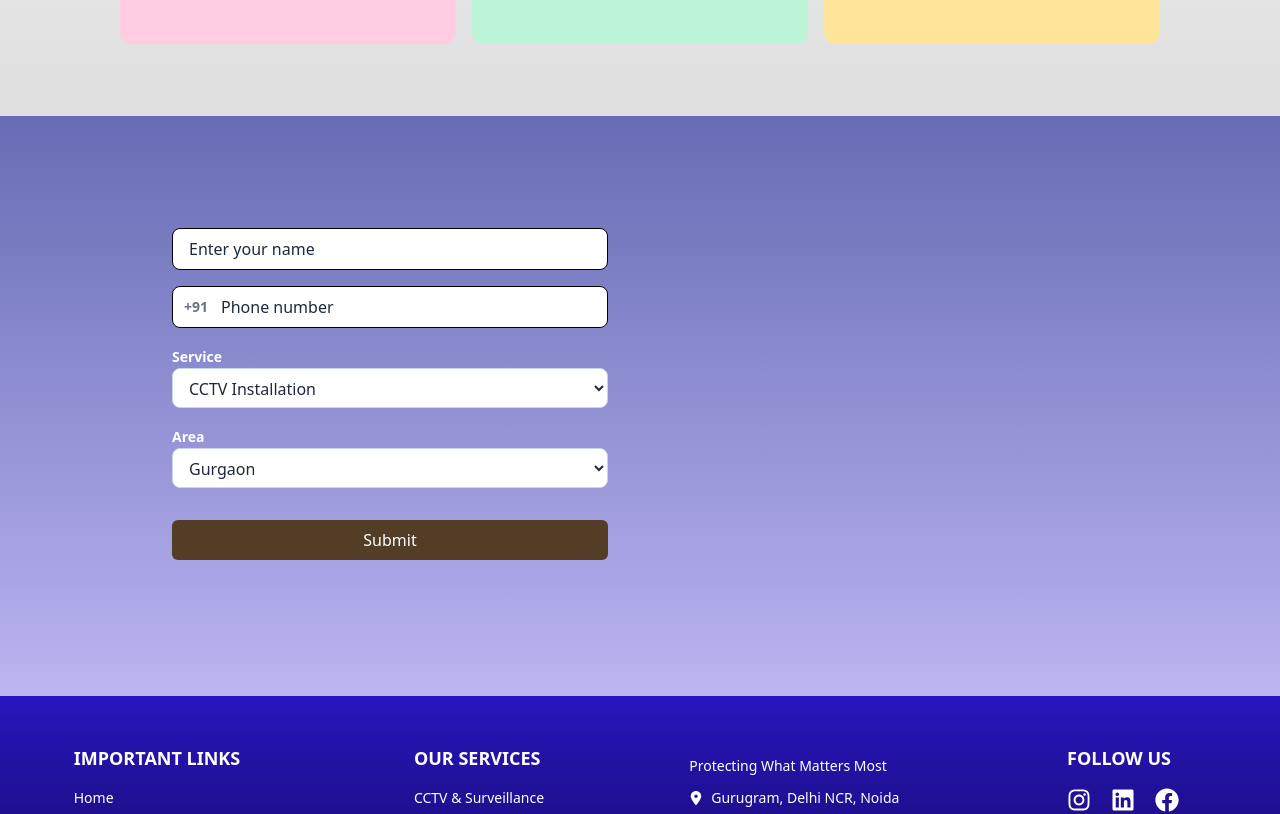
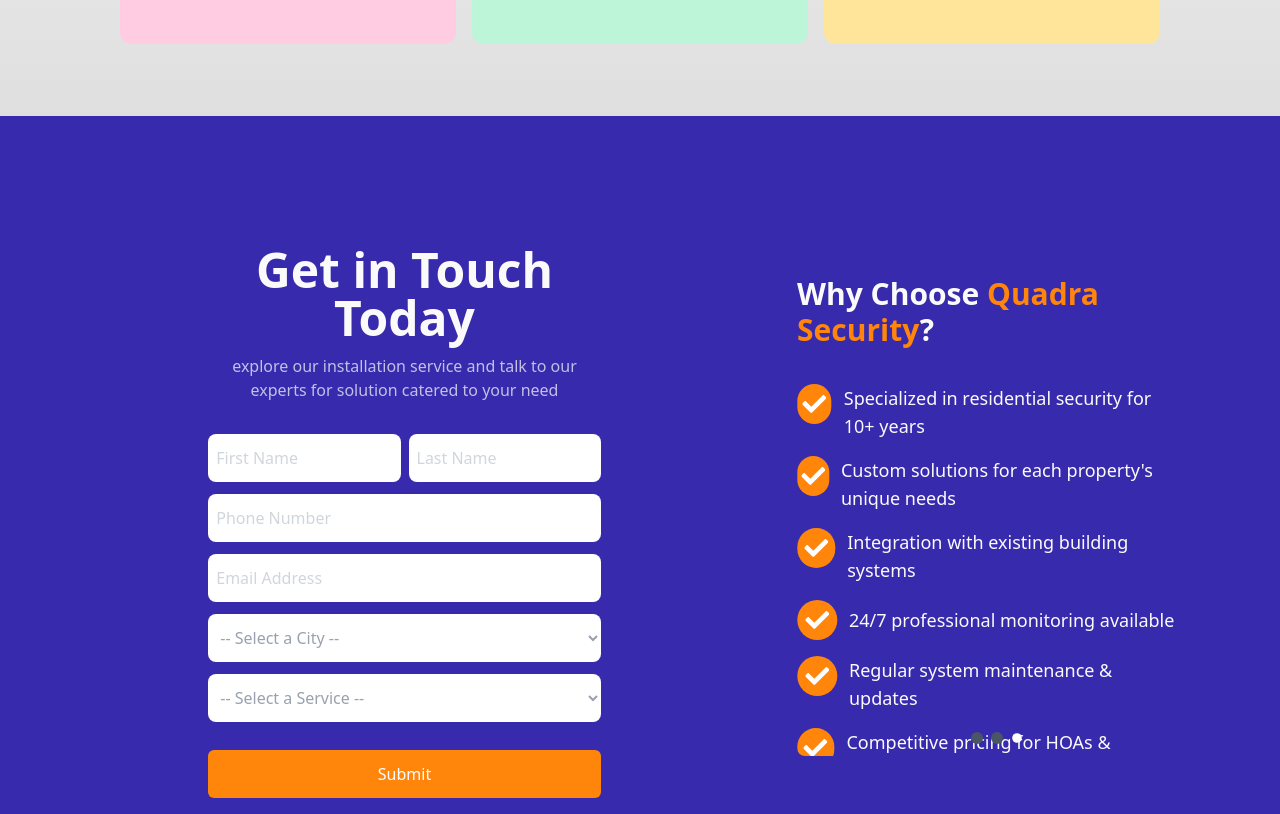
Before and after one commit to quadra-dev/QudraSecurityV2, a Next.js app: page /solutions/campus in a window 1280 px wide. Shown: the part 2187-3001 px from the top of the page. Built offline with nearby package versions, Linux system fonts and the light colour scheme.

Commit message:
contact form added to each of the solution page

```diff
--- a/src/app/solutions/bank/page.tsx
+++ b/src/app/solutions/bank/page.tsx
@@ -1,7 +1,7 @@
 import InterestedCard from "@/components/cards/InterestedCard";
-import ContactForm from "@/components/contactForms/Contactform";
 import Buttonfunction from "@/components/Buttonfunction/Buttonfunction";
 import data from "@/constants/solutionPage/bank.json";
+import { ContactForm1 } from "@/components/contactForms/ContactForm1";
 
 export default function Bank() {
   return (
@@ -21,7 +21,7 @@
         <Buttonfunction data={data} />
       </div>
       <InterestedCard />
-      <ContactForm />
+      <ContactForm1/>
     </div>
   );
 }
--- a/src/app/solutions/campus/page.tsx
+++ b/src/app/solutions/campus/page.tsx
@@ -2,6 +2,7 @@
 import ContactForm from "@/components/contactForms/Contactform";
 import Buttonfunction from "@/components/Buttonfunction/Buttonfunction";
 import data from "@/constants/solutionPage/campus.json";
+import { ContactForm1 } from "@/components/contactForms/ContactForm1";
 
 export default function Campus() {
   return (
@@ -22,7 +23,7 @@
         <Buttonfunction data={data} />
       </div>
       <InterestedCard />
-      <ContactForm />
+      <ContactForm1/>
     </div>
   );
 }
--- a/src/app/solutions/hotels/page.tsx
+++ b/src/app/solutions/hotels/page.tsx
@@ -2,6 +2,7 @@
 import ContactForm from "@/components/contactForms/Contactform";
 import Buttonfunction from "@/components/Buttonfunction/Buttonfunction";
 import data from "@/constants/solutionPage/hotels.json";
+import { ContactForm1 } from "@/components/contactForms/ContactForm1";
 
 export default function Hotels() {
   return (
@@ -22,7 +23,7 @@
         <Buttonfunction data={data} />
       </div>
       <InterestedCard />
-      <ContactForm />
+      <ContactForm1 />
     </div>
   );
 }
--- a/src/app/solutions/retail/page.tsx
+++ b/src/app/solutions/retail/page.tsx
@@ -2,6 +2,7 @@
 import ContactForm from "@/components/contactForms/Contactform";
 import Buttonfunction from "@/components/Buttonfunction/Buttonfunction";
 import data from "@/constants/solutionPage/retails.json";
+import { ContactForm1 } from "@/components/contactForms/ContactForm1";
 
 export default function Retail() {
   return (
@@ -22,7 +23,7 @@
         <Buttonfunction data={data} />
       </div>
       <InterestedCard />
-      <ContactForm />
+      <ContactForm1 />
     </div>
   );
 }
```
